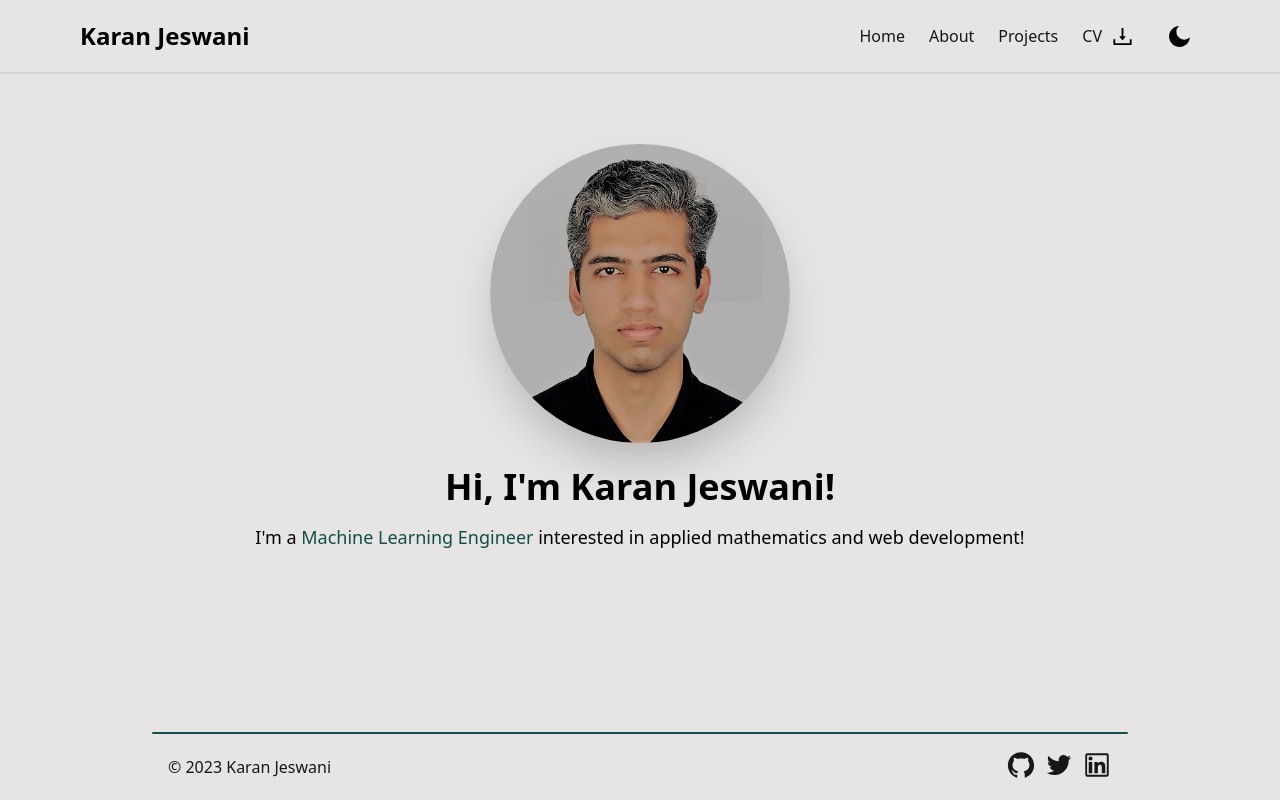
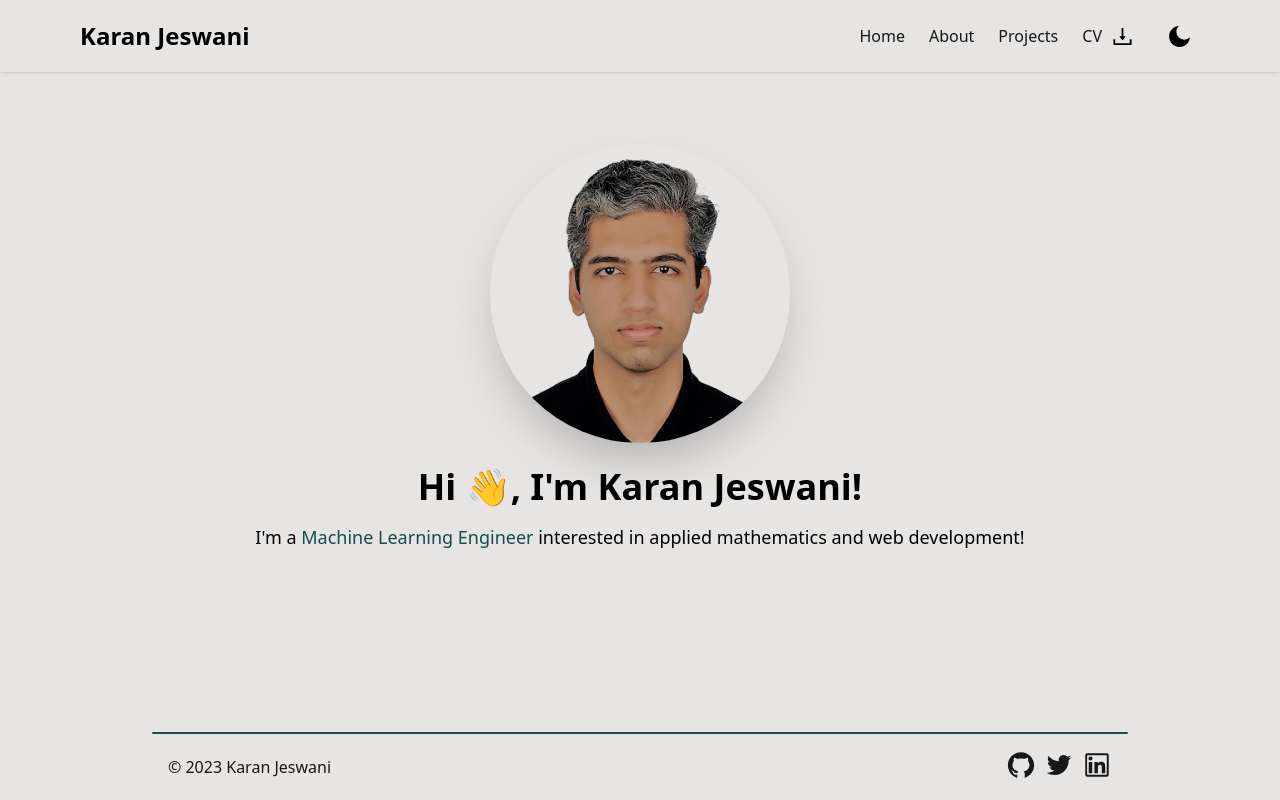
Before and after one commit to codewithkaranjeswani/nextjs-portfolio, a Next.js app: page / in a window 1280 px wide. Shown: the top 800 px of the page. Built offline with nearby package versions, Linux system fonts and the light colour scheme.

Commit message:
adding hi emoji

```diff
--- a/package.json
+++ b/package.json
@@ -14,8 +14,6 @@
     "@types/react-dom": "18.2.4",
     "@vercel/analytics": "^1.0.1",
     "@vercel/og": "^0.5.6",
-    "eslint": "8.41.0",
-    "eslint-config-next": "13.4.4",
     "next": "13.4.4",
     "next-themes": "^0.2.1",
     "react": "18.2.0",
@@ -27,6 +25,8 @@
   "devDependencies": {
     "@types/react-scroll": "^1.8.6",
     "autoprefixer": "^10.4.13",
+    "eslint": "8.41.0",
+    "eslint-config-next": "13.4.4",
     "postcss": "^8.4.21",
     "tailwindcss": "^3.3.2",
     "prettier": "^2.8.8",
--- a/src/components/HeroSection.tsx
+++ b/src/components/HeroSection.tsx
@@ -9,11 +9,11 @@ function HeroSection() {
         <div>
           <Image
             className="rounded-full shadow-2xl"
-            src="/faceimg.jpg" alt="my face image"
+            src="/faceimg.png" alt="my face image"
             priority={false} quality={75} loading="lazy" width={300} height={300} />
         </div>
         <div>
-          <h1 className="font-bold text-4xl mt-6">Hi, I&#39;m Karan Jeswani!</h1>
+          <h1 className="font-bold text-4xl mt-6">Hi 👋, I&#39;m Karan Jeswani!</h1>
           <p className="text-lg mt-4 mb-6">I&#39;m a{" "}
             <span className="semi-bold text-teal-900">Machine Learning Engineer{" "}</span>
             interested in applied mathematics and web development!</p>
```
Also changed, not shown: public/faceimg.jpg (deleted), public/faceimg.png (added).
